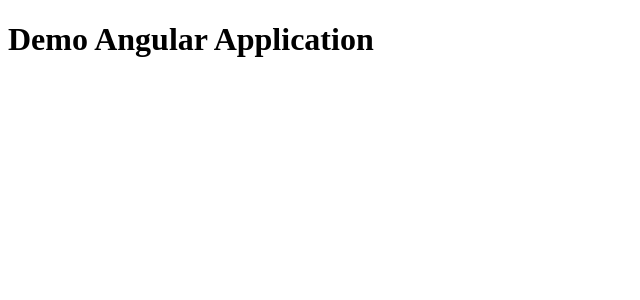
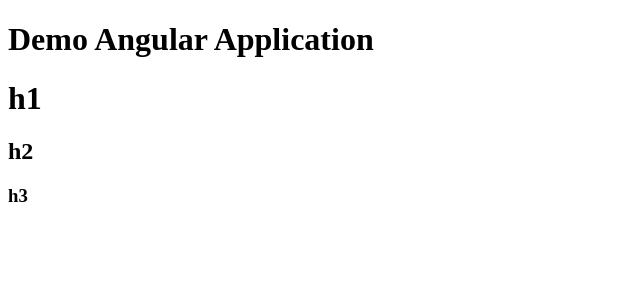
Before and after one commit to Iyyappan-ably/Angular-Demo, an Angular app in the folder mio/: page / in a window 1280 px wide. Shown: the top 300 px of the page, without its empty margins (0-640 px from the left). Built offline with nearby package versions, Linux system fonts and the light colour scheme.

Commit message:
added heading tags

```diff
--- a/mio/angular.json
+++ b/mio/angular.json
@@ -1,5 +1,8 @@
 {
   "$schema": "./node_modules/@angular/cli/lib/config/schema.json",
+  "cli": {
+    "analytics": "84674507-6ef8-4fa9-a529-fadab4077d06"
+  },
   "version": 1,
   "newProjectRoot": "projects",
   "projects": {
--- a/mio/src/app/app.component.html
+++ b/mio/src/app/app.component.html
@@ -1,2 +1,6 @@
 <h1>Demo Angular Application</h1>
 <router-outlet></router-outlet>
+
+<h1>h1</h1>
+<h2>h2</h2>
+<h3>h3</h3>
```
